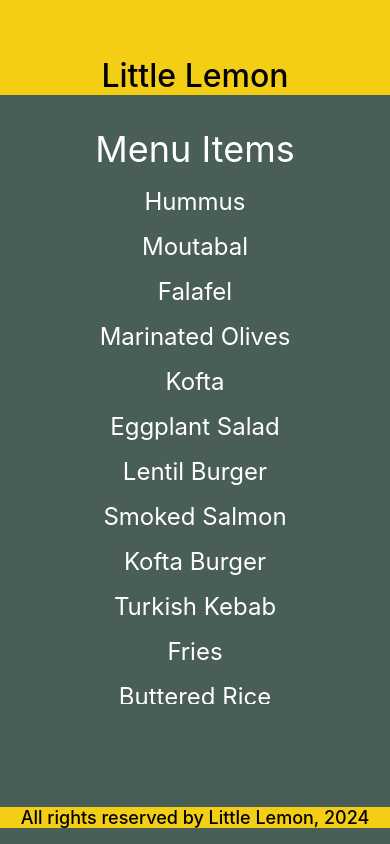
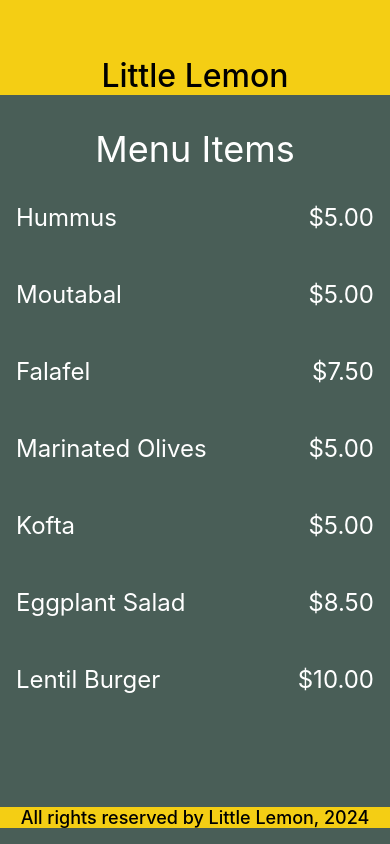
Before and after one commit to ygit/LittleLemonApp, a React Native app: screen / in a window 390 px wide. Built offline with nearby package versions, Linux system fonts and the light colour scheme.

Commit message:
resolved type declaration

```diff
--- a/components/MenuItems.tsx
+++ b/components/MenuItems.tsx
@@ -1,38 +1,47 @@
-import { View, Text, StyleSheet, ScrollView, FlatList } from "react-native";
+import { View, Text, StyleSheet, FlatList } from "react-native";
 
 const menuItemsToDisplay = [
-  { name: "Hummus", id: "1A" },
-  { name: "Moutabal", id: "2B" },
-  { name: "Falafel", id: "3C" },
-  { name: "Marinated Olives", id: "4D" },
-  { name: "Kofta", id: "5E" },
-  { name: "Eggplant Salad", id: "6F" },
-  { name: "Lentil Burger", id: "7G" },
-  { name: "Smoked Salmon", id: "8H" },
-  { name: "Kofta Burger", id: "9I" },
-  { name: "Turkish Kebab", id: "10J" },
-  { name: "Fries", id: "11K" },
-  { name: "Buttered Rice", id: "12L" },
-  { name: "Bread Sticks", id: "13M" },
-  { name: "Pita Pocket", id: "14N" },
-  { name: "Lentil Soup", id: "15O" },
-  { name: "Greek Salad", id: "16Q" },
-  { name: "Rice Pilaf", id: "17R" },
-  { name: "Baklava", id: "18S" },
-  { name: "Tartufo", id: "19T" },
-  { name: "Tartufo", id: "20U" },
-  { name: "Tiramisu", id: "21V" },
-  { name: "Panna Cotta", id: "22W" },
+  { name: "Hummus", price: "$5.00", id: "1A" },
+  { name: "Moutabal", price: "$5.00", id: "2B" },
+  { name: "Falafel", price: "$7.50", id: "3C" },
+  { name: "Marinated Olives", price: "$5.00", id: "4D" },
+  { name: "Kofta", price: "$5.00", id: "5E" },
+  { name: "Eggplant Salad", price: "$8.50", id: "6F" },
+  { name: "Lentil Burger", price: "$10.00", id: "7G" },
+  { name: "Smoked Salmon", price: "$14.00", id: "8H" },
+  { name: "Kofta Burger", price: "$11.00", id: "9I" },
+  { name: "Turkish Kebab", price: "$15.50", id: "10J" },
+  { name: "Fries", price: "$3.00", id: "11K" },
+  { name: "Buttered Rice", price: "$3.00", id: "12L" },
+  { name: "Bread Sticks", price: "$3.00", id: "13M" },
+  { name: "Pita Pocket", price: "$3.00", id: "14N" },
+  { name: "Lentil Soup", price: "$3.75", id: "15O" },
+  { name: "Greek Salad", price: "$6.00", id: "16Q" },
+  { name: "Rice Pilaf", price: "$4.00", id: "17R" },
+  { name: "Baklava", price: "$3.00", id: "18S" },
+  { name: "Tartufo", price: "$3.00", id: "19T" },
+  { name: "Tiramisu", price: "$5.00", id: "20U" },
+  { name: "Panna Cotta", price: "$5.00", id: "21V" },
 ];
 export const MenuItems = () => {
-  const renderItem = ({ item }) => {
-    return <Text style={styles.item}>{item.name}</Text>;
+  const renderItem = ({ item }: { item: { name: String; price: String } }) => {
+    return (
+      <View style={styles.itemContainer}>
+        <Text style={styles.item}>{item.name}</Text>
+        <Text style={styles.item}>{item.price}</Text>
+      </View>
+    );
   };
 
   return (
     <View style={styles.container}>
       <Text style={styles.header}>Menu Items</Text>
-      <FlatList data={menuItemsToDisplay} renderItem={renderItem} />
+      <FlatList
+        style={styles.flatList}
+        data={menuItemsToDisplay}
+        renderItem={renderItem}
+        keyExtractor={(item) => item.id}
+      />
     </View>
   );
 };
@@ -49,7 +58,7 @@
     textAlign: "center",
     marginTop: 16,
   },
-  scrollView: {
+  flatList: {
     width: "100%",
   },
   item: {
@@ -58,4 +67,10 @@
     textAlign: "center",
     marginTop: 16,
   },
+  itemContainer: {
+    flexDirection: "row",
+    alignItems: "center",
+    justifyContent: "space-between",
+    padding: 16,
+  },
 });
```
